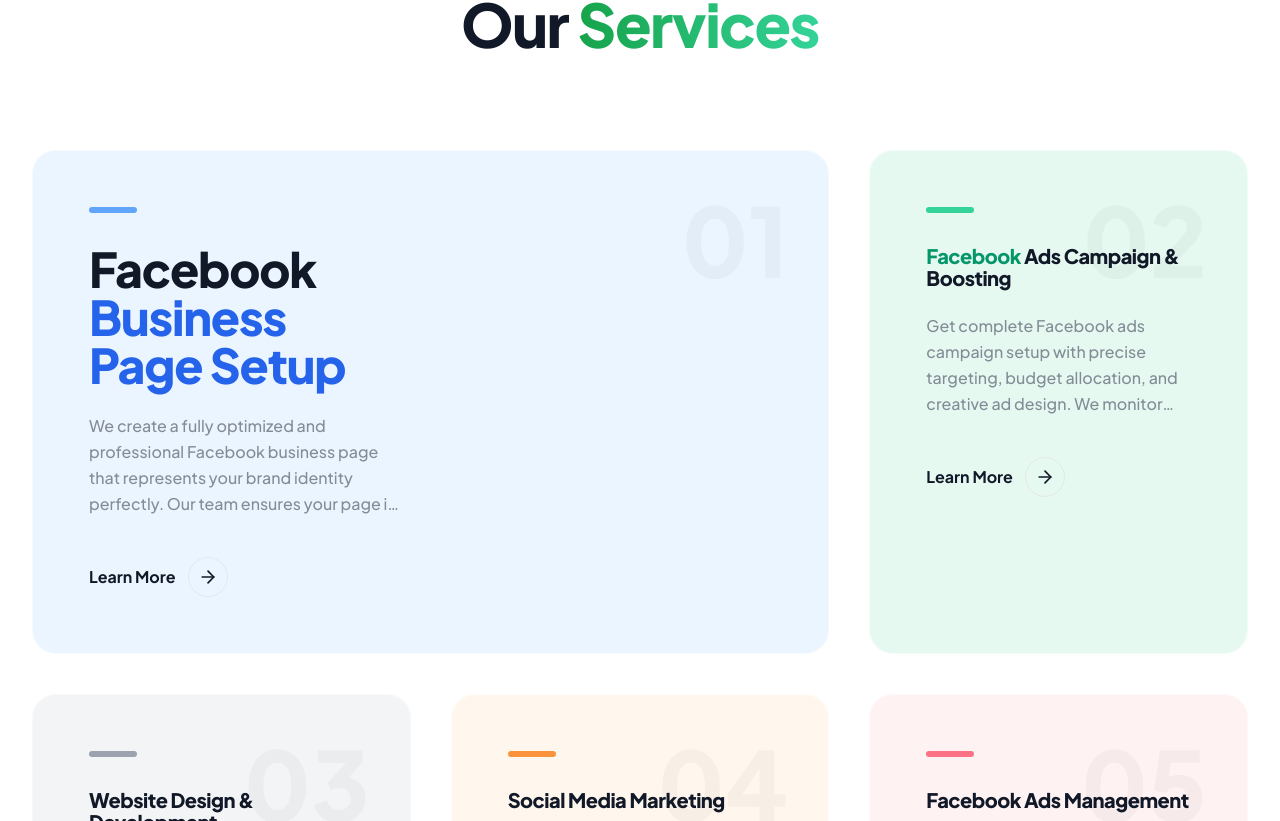
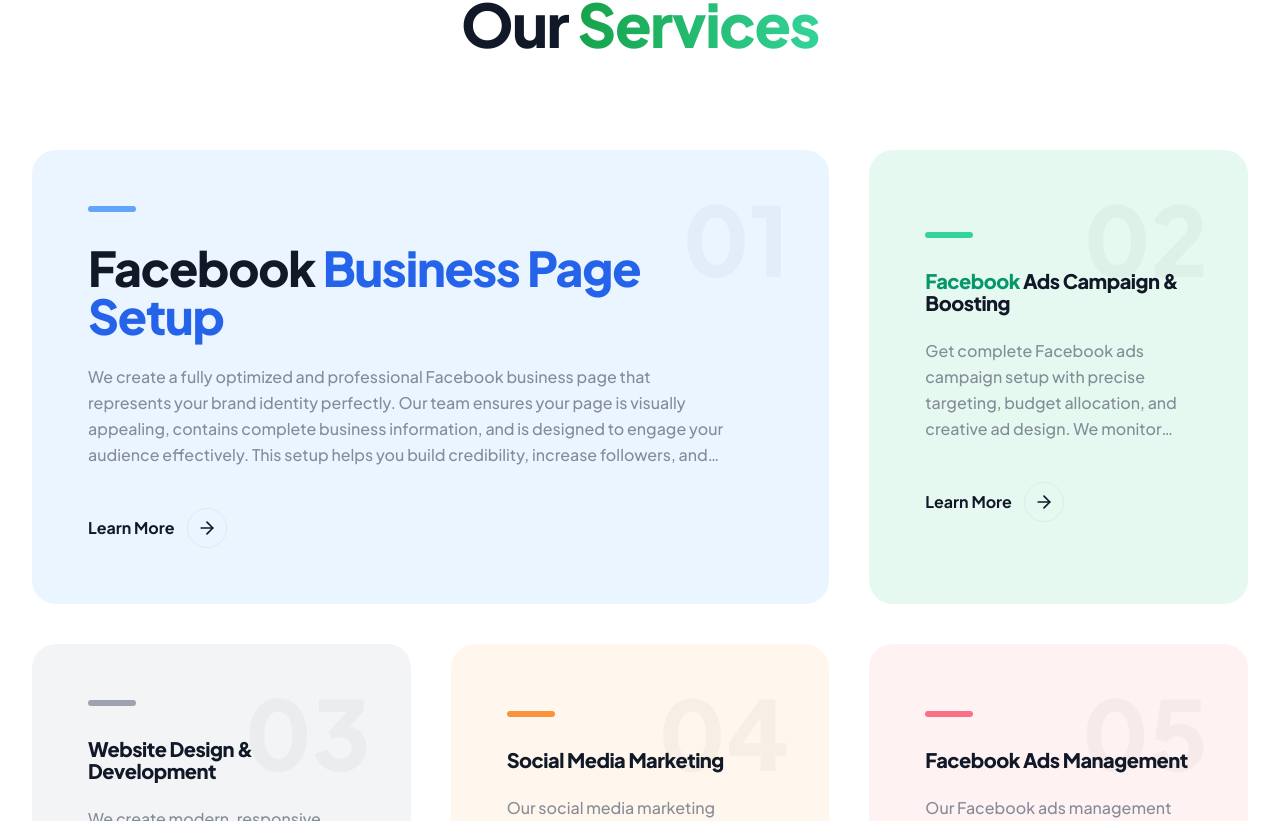
Before and after one commit to greensoulit811-sketch/GREENSOULIT, a React (Vite) app: page / in a window 1280 px wide. Shown: the part 1619-2440 px from the top of the page. Built offline with nearby package versions, Linux system fonts and the light colour scheme.

Commit message:
Update ServiceGrid.tsx

```diff
--- a/components/ServiceGrid.tsx
+++ b/components/ServiceGrid.tsx
@@ -98,27 +98,27 @@
             return (
               <div
                 key={service.id}
-                className={`${colSpan} min-h-[40px] ${style.bg} rounded-[1.5rem] p-6 md:p-14 relative group overflow-hidden transition-all duration-700 hover:shadow-[0_40px_80px_-15px_rgba(0,0,0,0.1)] ${style.hover} border border-white/50 flex flex-col justify-between`}
+                className={`${colSpan} min-h-[40px] ${style.bg} rounded-[1.5rem] p-6 md:p-14 relative group overflow-hidden transition-all duration-700 hover:shadow-[0_30px_40px_-20px_rgba(0,0,0,0.1)] flex flex-col justify-between`}
               >
                 {/* Decorative Background Elements */}
                 <div className="absolute top-0 right-0 w-80 h-80 bg-gradient-to-br from-white/60 to-transparent opacity-0 group-hover:opacity-100 transition-opacity duration-700"></div>
-                <div className={`absolute top-[-10%] left-[-10%] w-96 h-96 bg-gradient-radial ${style.glow} blur-[100px] -z-0 opacity-30 group-hover:opacity-60 transition-opacity duration-700`}></div>
+                <div className={`absolute top-[-10%] left-[-10%] w-96 h-96 bg-gradient-radial ${style.glow} blur-[100px] -z-0 opacity-30 transition-opacity duration-700`}></div>
 
                 {/* Card Numbering */}
                 <span className="absolute top-10 right-10 text-8xl font-black text-black/[0.03] select-none group-hover:text-black/[0.05] transition-colors duration-700">
                   0{index + 1}
                 </span>
 
-                <div className={`h-full flex flex-col ${isWide ? 'md:flex-row md:items-center' : ''} relative z-10`}>
-                  <div className={isWide ? 'flex-1 pr-12' : ''}>
+                <div className="h-full flex flex-col relative z-10 justify-center">
+                  <div className={isWide ? 'md:pr-12' : ''}>
                     {/* Tiny Accent Bar */}
                     <div className={`w-12 h-1.5 ${style.accent} rounded-full mb-8 transform origin-left group-hover:scale-x-150 transition-transform duration-700`}></div>
 
-                    <h3 className={`${isWide ? 'text-xl md:text-5xl' : 'text-xl'} font-black mb-6 leading-[1.1] text-gray-900 tracking-tight`}>
+                    <h3 className={`${isWide ? 'text-2xl md:text-5xl' : 'text-xl'} font-black mb-6 leading-[1.1] text-gray-900 tracking-tight ${isWide ? 'max-w-2xl' : ''}`}>
                       {renderTitle(service.title, index)}
                     </h3>
 
-                    <p className="text-gray-500 font-medium mb-10 max-w-xs leading-relaxed opacity-80 group-hover:opacity-100 transition-opacity line-clamp-4">
+                    <p className={`text-gray-500 font-medium mb-10 ${isWide ? 'max-w-3xl' : 'max-w-xs'} leading-relaxed opacity-80 group-hover:opacity-100 transition-opacity line-clamp-4`}>
                       {service.description}
                     </p>
 
@@ -135,9 +135,6 @@
                       </div>
                     </Link>
                   </div>
-
-                  {/* Space for removed icon/image */}
-                  {isWide && <div className="flex-1"></div>}
                 </div>
               </div>
             );
```
